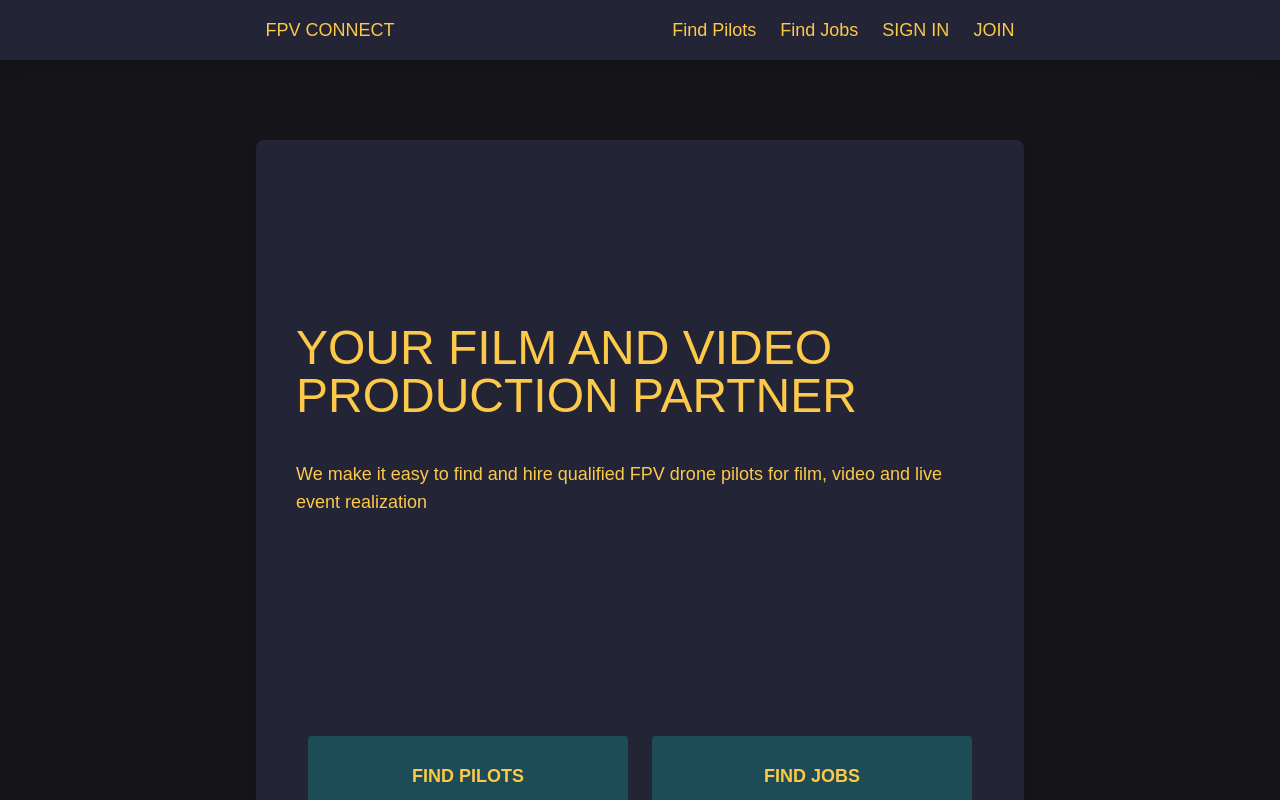
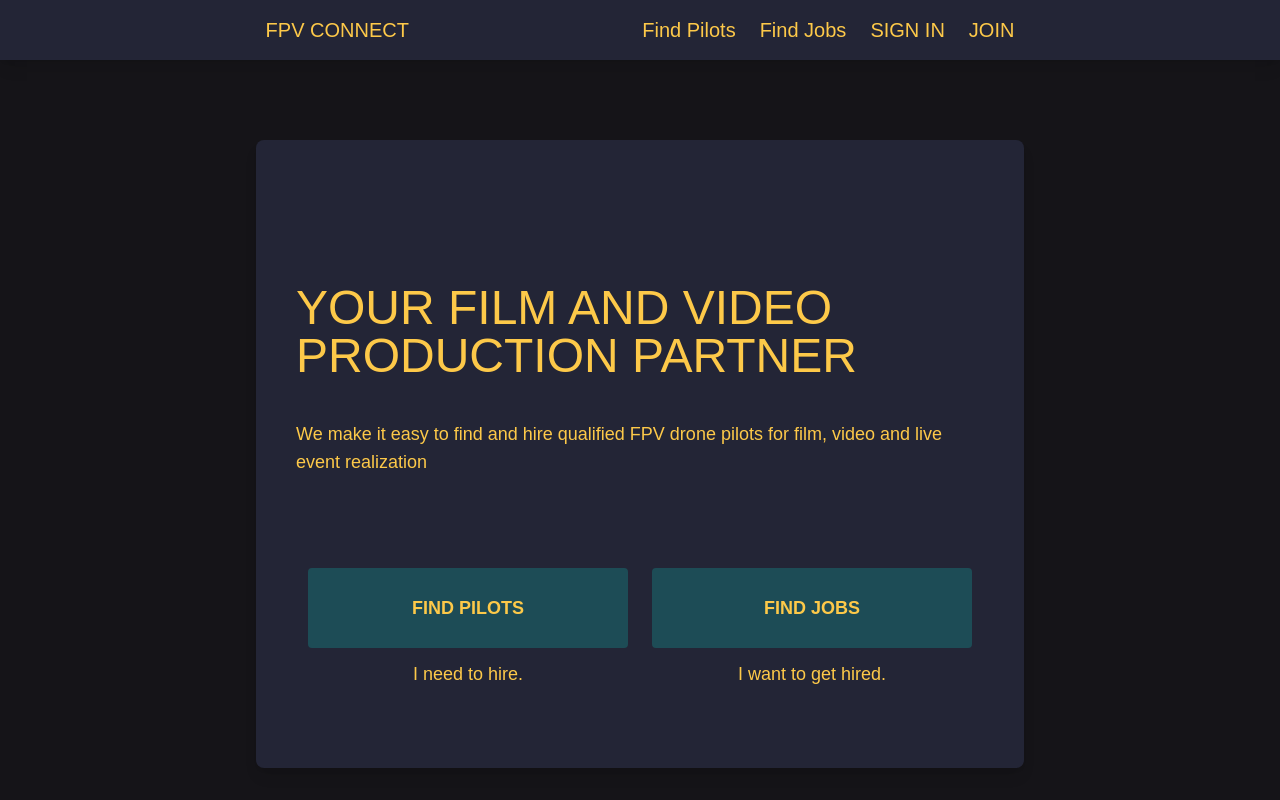
Before and after one commit to rosiak0/fpv-connect-app, a Next.js app: page / in a window 1280 px wide. Shown: the top 800 px of the page. Built offline with nearby package versions, Linux system fonts and the light colour scheme; a web font is replaced by a local one.

Commit message:
corrected spacing in content ui component

```diff
--- a/components/layout/MainNavigation.js
+++ b/components/layout/MainNavigation.js
@@ -2,7 +2,7 @@ import Link from "next/link";
 
 const MainNavigation = () => {
   return (
-    <header className="mb-20 w-full bg-navyblue p-4 text-lg shadow-lg">
+    <header className="mb-20 w-full bg-navyblue p-4 text-xl shadow-lg">
       {/* LOGO!!  */}
       <div className="m-auto flex w-3/5 justify-between">
         {" "}
--- a/components/ui/Content.js
+++ b/components/ui/Content.js
@@ -1,6 +1,6 @@
 const Content = (props) => {
   return (
-    <div className="m-auto w-3/5 rounded-lg bg-navyblue py-36 px-10 text-lg text-yellow shadow-lg">
+    <div className="m-auto w-3/5 rounded-lg bg-navyblue px-10 pt-36 pb-20 text-lg text-yellow shadow-lg">
       {props.children}
     </div>
   );
--- a/pages/index.js
+++ b/pages/index.js
@@ -21,15 +21,15 @@ export default function Home() {
           </video>
         </div> */}
         <main>
-          <h1 className="py-10 text-5xl">
+          <h1 className="pb-10 text-5xl">
             YOUR FILM AND VIDEO PRODUCTION PARTNER
           </h1>
-          <p className="text-lg">
+          <p className="pb-20 text-lg">
             We make it easy to find and hire qualified FPV drone pilots for
             film, video and live event realization
           </p>
 
-          <div className="flex justify-center pt-52 ">
+          <div className="flex flex-wrap justify-center ">
             <div>
               <ButtonLarge>
                 <button>
```
